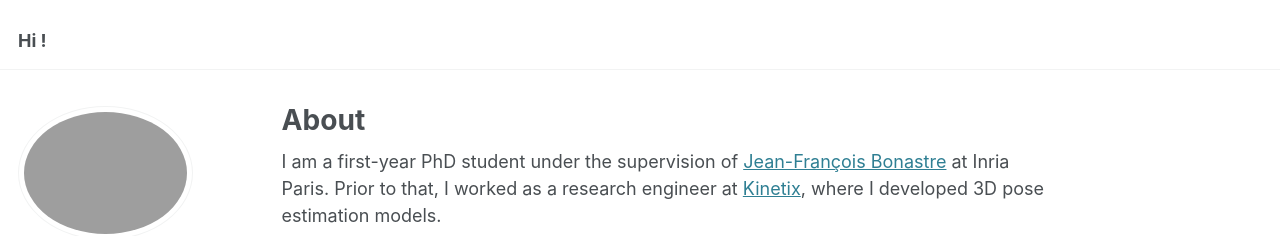
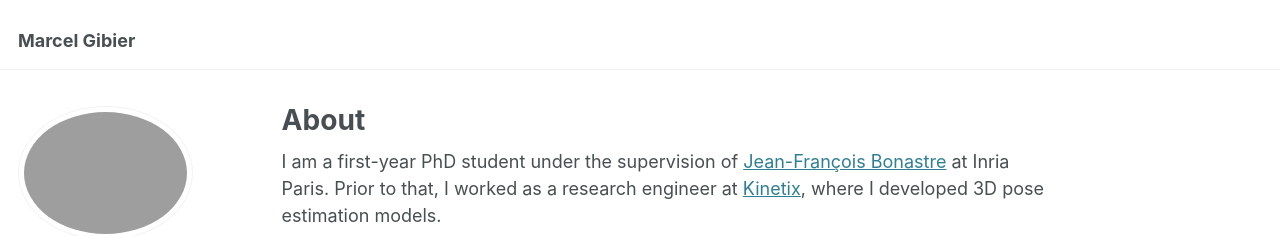
Before and after one commit to marcelgibier/marcelgibier.github.io, a Jekyll site: the page built from _pages/about.md, in a window 1280 px wide. Shown: the top 236 px of the page. Built offline with Jekyll 4.4.1, drawn with Linux system fonts in a browser that asks for light colours; some web fonts are replaced.

```diff
--- a/_config.yml
+++ b/_config.yml
@@ -9,7 +9,7 @@
 # Basic Site Settings
 locale                   : "en-US"
 site_theme               : "default"
-title                    : "Hi !"
+title                    : "Marcel Gibier"
 title_separator          : "-"
 name                     : &name "Marcel Gibier"
 description              : &description "PhD student on deep learning for audio processing"
@@ -305,6 +305,8 @@ plugins:
   - jekyll-sitemap
   - jekyll-redirect-from
   - jemoji
+  - jekyll-seo-tag
+
 
 # Mimic GitHub Pages with --safe
 whitelist:
--- a/_layouts/default.html
+++ b/_layouts/default.html
@@ -9,6 +9,7 @@ layout: compress
   <head>
     {% include head.html %}
     {% include head/custom.html %}
+    {% seo %}
   </head>
 
   <body>
```
